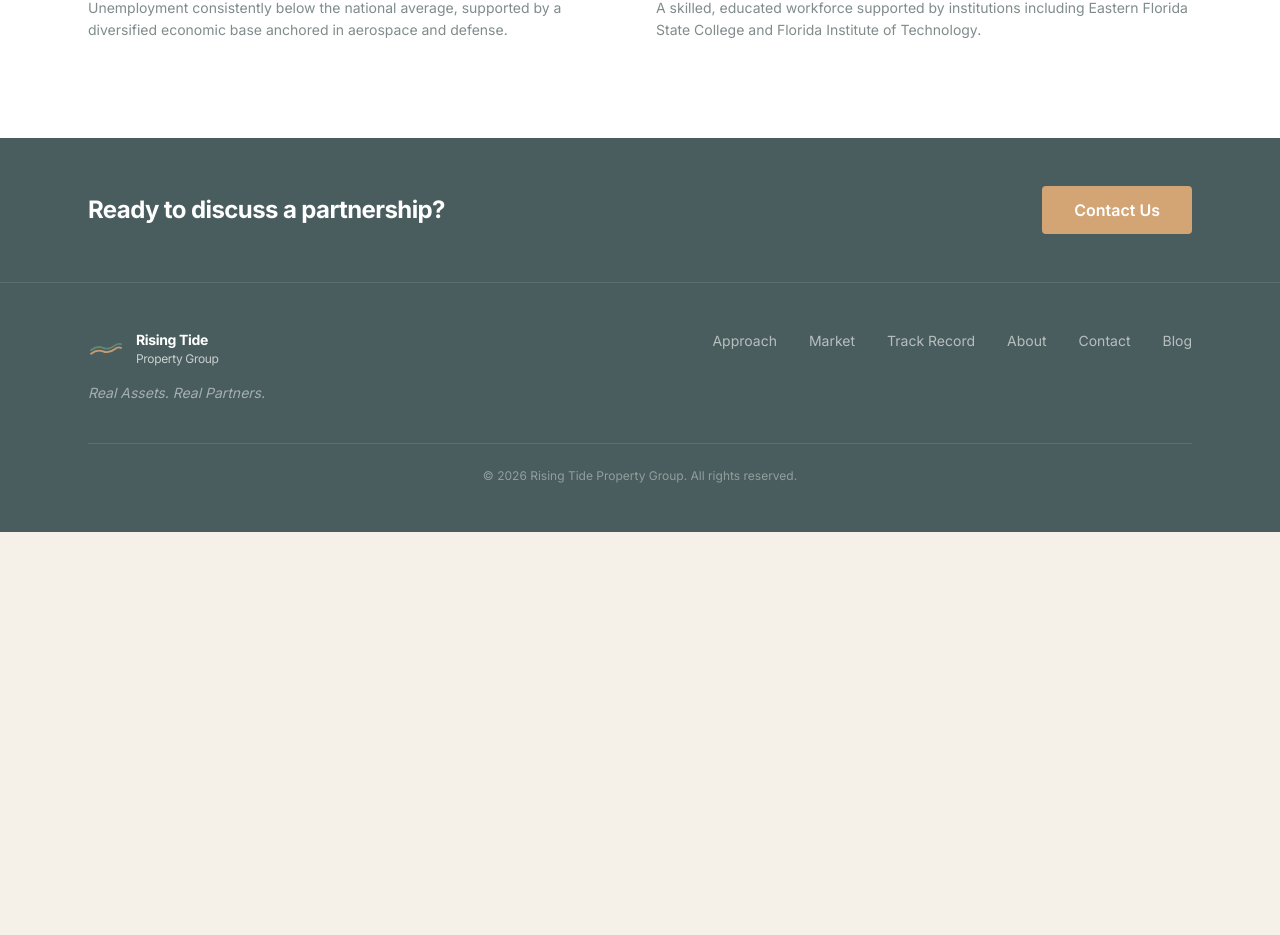
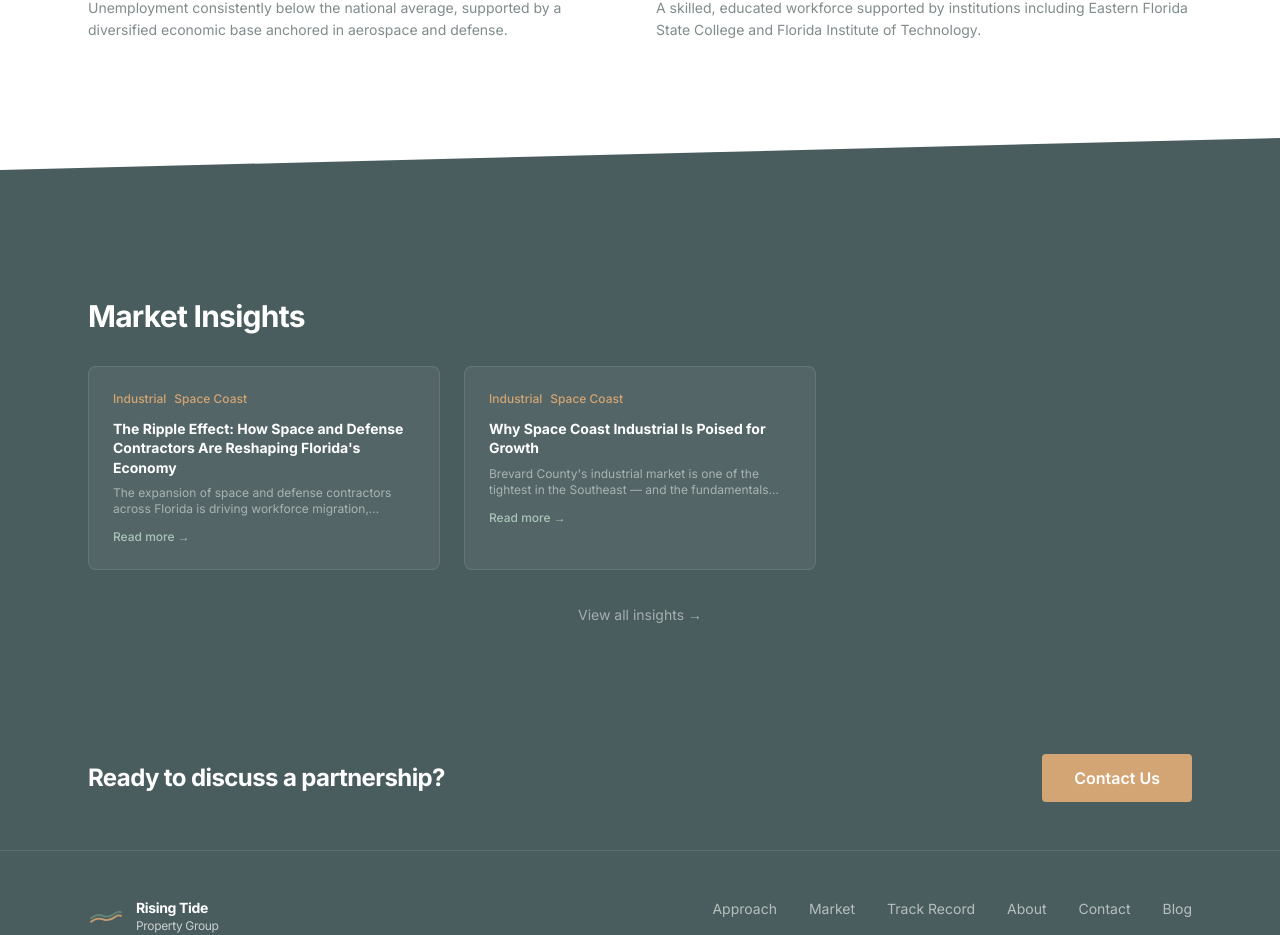
Before and after one commit to jonathansorenson/Rising_Tide, a Next.js app: page /market in a window 1280 px wide. Shown: the part 2135-3070 px from the top of the page. Before the commit the page ends 2667 px from the top, so only its background shows below. Built offline with nearby package versions, Linux system fonts and the light colour scheme.

Commit message:
Updated Linkedin
Add dynamic blog links, LinkedIn schema, and LatestInsights component

```diff
--- a/app/approach/page.tsx
+++ b/app/approach/page.tsx
@@ -3,6 +3,7 @@ import Hero from "@/components/Hero";
 import FadeIn from "@/components/FadeIn";
 import ProcessStep from "@/components/ProcessStep";
 import SectionDivider from "@/components/SectionDivider";
+import LatestInsights from "@/components/LatestInsights";
 
 export const metadata: Metadata = {
   title: "Our Approach",
@@ -144,6 +145,13 @@ export default function ApproachPage() {
           </div>
         </div>
       </section>
+
+      {/* Dynamic Blog Links */}
+      <LatestInsights
+        filterTag="Industrial"
+        title="Related Insights"
+        count={3}
+      />
     </>
   );
 }
--- a/app/layout.tsx
+++ b/app/layout.tsx
@@ -69,6 +69,9 @@ const organizationSchema = {
     "NNN Lease Properties",
     "Value-Add Real Estate",
   ],
+  sameAs: [
+    "https://www.linkedin.com/company/rising-tide-property-group-partners/",
+  ],
 };
 
 export default function RootLayout({
--- a/app/market/page.tsx
+++ b/app/market/page.tsx
@@ -2,6 +2,7 @@ import { Metadata } from "next";
 import Hero from "@/components/Hero";
 import FadeIn from "@/components/FadeIn";
 import SectionDivider from "@/components/SectionDivider";
+import LatestInsights from "@/components/LatestInsights";
 
 export const metadata: Metadata = {
   title: "Why the Space Coast",
@@ -168,6 +169,14 @@ export default function MarketPage() {
           </div>
         </div>
       </section>
+
+      {/* Dynamic Blog Links */}
+      <SectionDivider fromColor="bg-white" toColor="bg-slate-dark" />
+      <LatestInsights
+        filterTag="Space Coast"
+        title="Market Insights"
+        count={3}
+      />
     </>
   );
 }
--- /dev/null
+++ b/components/LatestInsights.tsx
@@ -0,0 +1,82 @@
+import Link from "next/link";
+import { getAllPosts } from "@/lib/blog";
+import FadeIn from "./FadeIn";
+
+interface LatestInsightsProps {
+  /** Filter posts by tag (e.g., "Industrial", "Multifamily"). Shows all if omitted. */
+  filterTag?: string;
+  /** Max posts to show. Defaults to 3. */
+  count?: number;
+  /** Section heading. Defaults to "Latest Insights". */
+  title?: string;
+}
+
+export default function LatestInsights({
+  filterTag,
+  count = 3,
+  title = "Latest Insights",
+}: LatestInsightsProps) {
+  let posts = getAllPosts();
+
+  if (filterTag) {
+    posts = posts.filter((p) =>
+      p.tags.some((t) => t.toLowerCase() === filterTag.toLowerCase())
+    );
+  }
+
+  const display = posts.slice(0, count);
+
+  if (display.length === 0) return null;
+
+  return (
+    <section className="bg-slate-dark py-16 md:py-20">
+      <div className="max-w-6xl mx-auto px-6">
+        <FadeIn>
+          <h2 className="text-2xl md:text-3xl font-bold text-white tracking-tight">
+            {title}
+          </h2>
+        </FadeIn>
+        <div className="mt-8 grid grid-cols-1 md:grid-cols-3 gap-6">
+          {display.map((post, i) => (
+            <FadeIn key={post.slug} delay={i * 0.1}>
+              <Link
+                href={`/blog/${post.slug}`}
+                className="block bg-white/5 border border-white/10 rounded-lg p-6 hover:bg-white/10 transition-colors h-full"
+              >
+                <div className="flex flex-wrap gap-2 mb-3">
+                  {post.tags.slice(0, 2).map((tag) => (
+                    <span
+                      key={tag}
+                      className="text-xs font-medium text-warm-gold"
+                    >
+                      {tag}
+                    </span>
+                  ))}
+                </div>
+                <h3 className="font-bold text-white text-sm leading-snug">
+                  {post.title}
+                </h3>
+                <p className="mt-2 text-xs text-white/50 line-clamp-2">
+                  {post.excerpt}
+                </p>
+                <p className="mt-3 text-xs text-sage font-medium">
+                  Read more &rarr;
+                </p>
+              </Link>
+            </FadeIn>
+          ))}
+        </div>
+        <FadeIn delay={0.3}>
+          <div className="mt-8 text-center">
+            <Link
+              href="/blog"
+              className="text-sm text-white/50 hover:text-white transition-colors"
+            >
+              View all insights &rarr;
+            </Link>
+          </div>
+        </FadeIn>
+      </div>
+    </section>
+  );
+}
```
